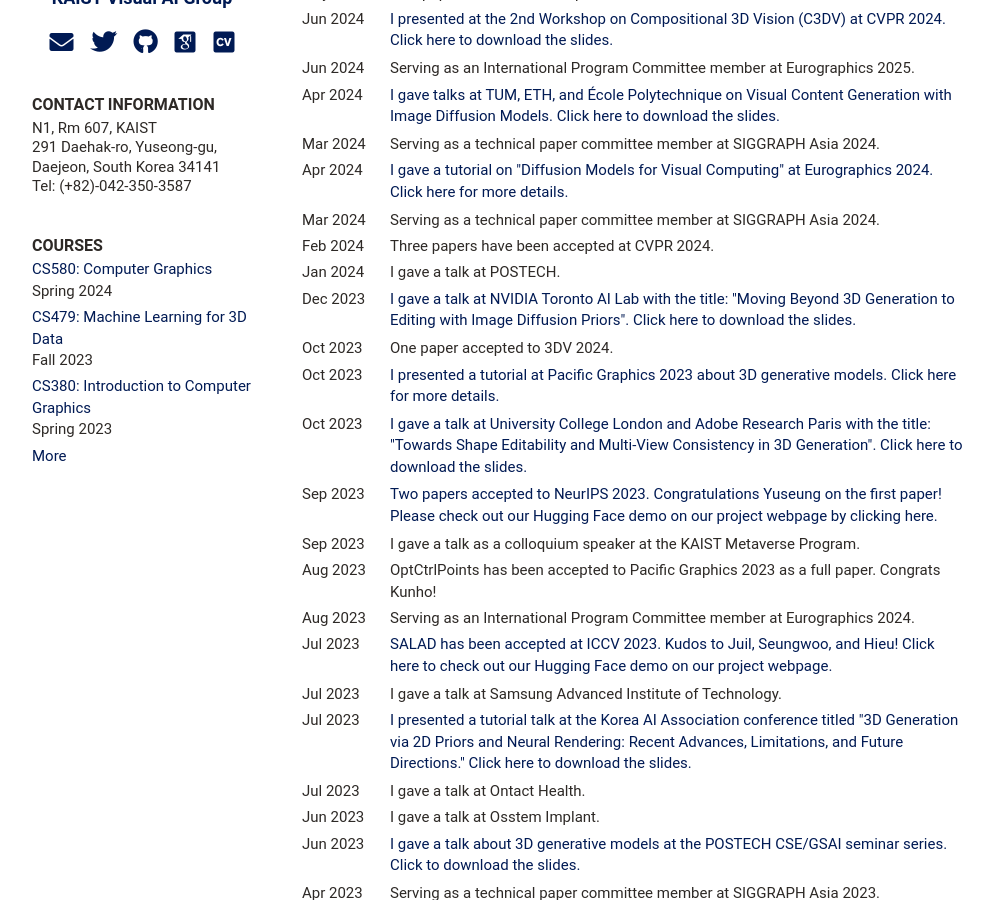
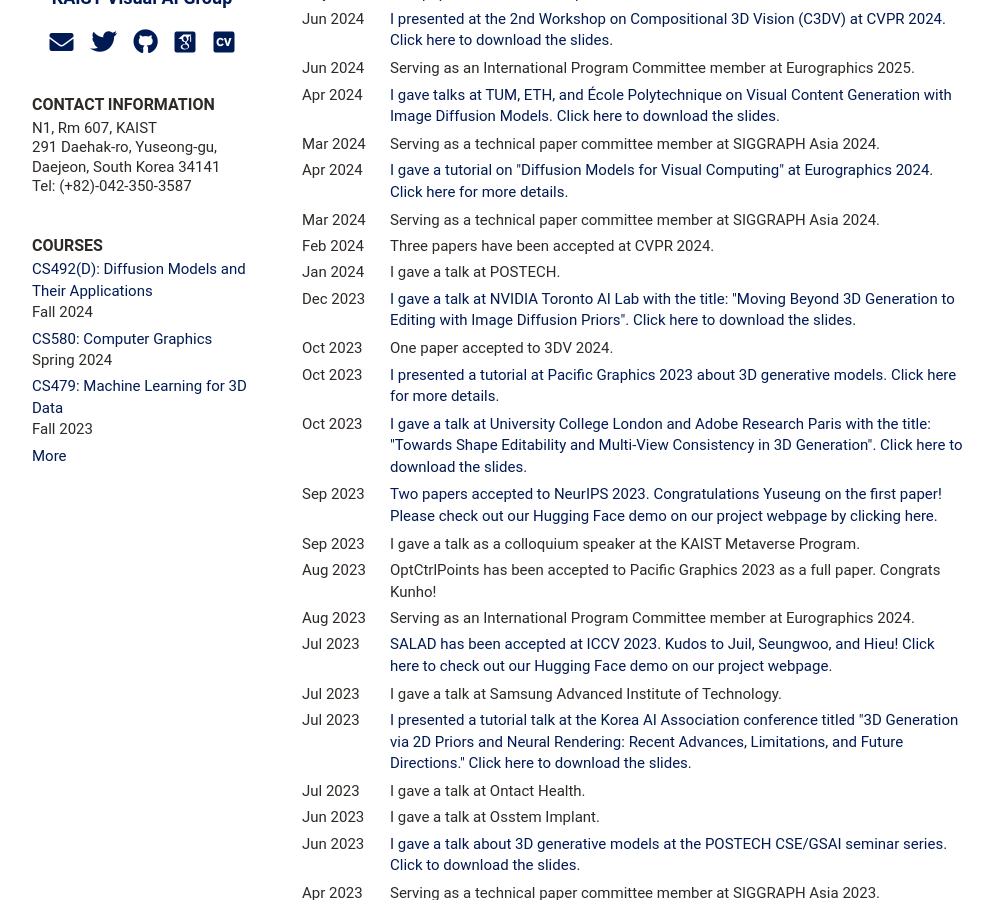
Before and after one commit to mhsung/mhsung.github.io, a Jekyll site: the page built from archive/news.html, in a window 1280 px wide and 900 px high, scrolled down 387 px. Shown: the whole window, without its empty margins (126-1119 px from the left). Built offline with Jekyll 4.4.1, drawn with Linux system fonts in a browser that asks for light colours; some web fonts are replaced.

Commit message:
Updated.

```diff
--- a/_data/courses.yml
+++ b/_data/courses.yml
@@ -1,4 +1,7 @@
 courses:
+  - title: "CS492(D): Diffusion Models and Their Applications"
+    link: https://mhsung.github.io/kaist-cs492d-fall-2024/
+    time: Fall 2024
   - title: "CS580: Computer Graphics"
     link: https://mhsung.github.io/kaist-cs580-spring-2024/
     time: Spring 2024
```
